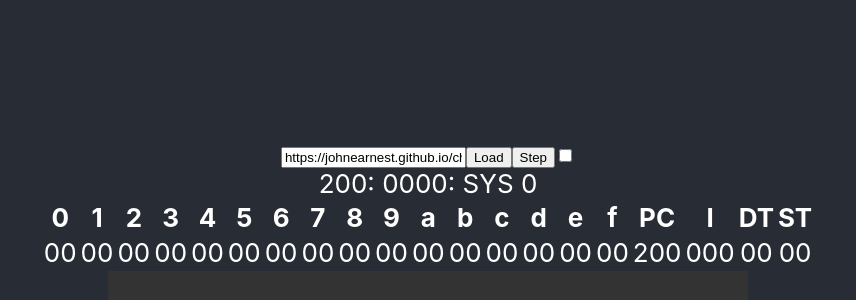
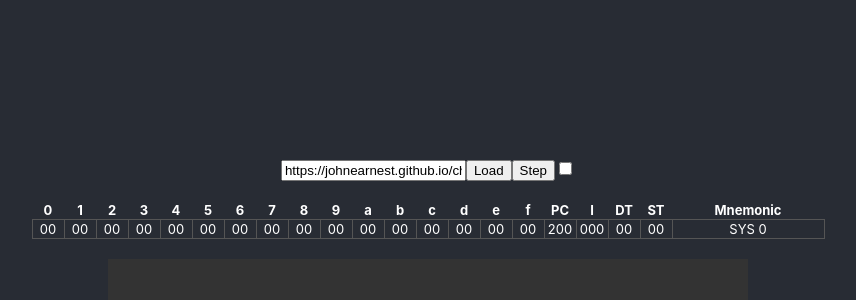
Before and after one commit to janne/chip-8-typescript, a React (Create React App) app: page / in a window 1280 px wide. Shown: the part 36-336 px from the top of the page, without its empty margins (212-1068 px from the left). Built offline with nearby package versions, Linux system fonts and the light colour scheme; no server answers.

Commit message:
Improve register styling
Fixed with columns, move mnemonic into registers

```diff
--- a/src/App.tsx
+++ b/src/App.tsx
@@ -3,7 +3,6 @@ import { load } from './chip-8/net'
 import { create, createWithData, step } from './chip-8/memory'
 import './App.css'
 import Display from './Display'
-import CurrentStep from './CurrentStep'
 import Registers from './Registers'
 
 const App = () => {
@@ -65,7 +64,6 @@ const App = () => {
           <button onClick={handleStep}>Step</button>
           <input type="checkbox" onClick={() => setRun(!run)} />
         </div>
-        <CurrentStep mem={mem} />
         <Registers mem={mem} />
         <Display mem={mem} />
       </header>
--- a/src/CurrentStep.tsx
+++ /dev/null
@@ -1,22 +0,0 @@
-import React from 'react'
-import { getMnemonic } from './chip-8/instructions'
-import { currentOpcode, Memory, programCounter } from './chip-8/memory'
-
-interface Props {
-  mem: Memory
-}
-
-const CurrentStep = ({ mem }: Props) => {
-  const pc = programCounter(mem)
-  const opcode = currentOpcode(mem)
-  const mnemonic = getMnemonic(opcode)
-
-  return (
-    <div>
-      {pc.toString(16).toUpperCase()}:{' '}
-      {opcode.toString(16).padStart(4, '0').toUpperCase()}: {mnemonic}
-    </div>
-  )
-}
-
-export default CurrentStep
--- /dev/null
+++ b/src/Registers.css
@@ -0,0 +1,17 @@
+table {
+  border-collapse: collapse;
+  font-size: small;
+  margin: 20px;
+}
+
+td {
+  border: solid 1px #555;
+}
+
+th {
+  width: 30px;
+}
+
+th.mnemonic {
+  width: 150px;
+}
--- a/src/Registers.tsx
+++ b/src/Registers.tsx
@@ -1,12 +1,13 @@
 import React from 'react'
-import { Memory } from './chip-8/memory'
+import { getMnemonic } from './chip-8/instructions'
+import { currentOpcode, Memory, programCounter } from './chip-8/memory'
+import './Registers.css'
 
 interface Props {
   mem: Memory
 }
 
-const Registers = ({ mem }: Props) => {
-  return (
+const Registers = ({ mem }: Props) => (
   <div>
     <table>
       <thead>
@@ -18,6 +19,7 @@ const Registers = ({ mem }: Props) => {
           <th>I</th>
           <th>DT</th>
           <th>ST</th>
+          <th className="mnemonic">Mnemonic</th>
         </tr>
       </thead>
       <tbody>
@@ -29,11 +31,11 @@ const Registers = ({ mem }: Props) => {
           <td>{mem.indexRegister.toString(16).padStart(3, '0')}</td>
           <td>{mem.delayTimer.toString(8).padStart(2, '0')}</td>
           <td>{mem.soundTimer.toString(8).padStart(2, '0')}</td>
+          <td>{getMnemonic(currentOpcode(mem))}</td>
         </tr>
       </tbody>
     </table>
   </div>
 )
-}
 
 export default Registers
```
Lines whose indentation alone changed are shown as unchanged.
